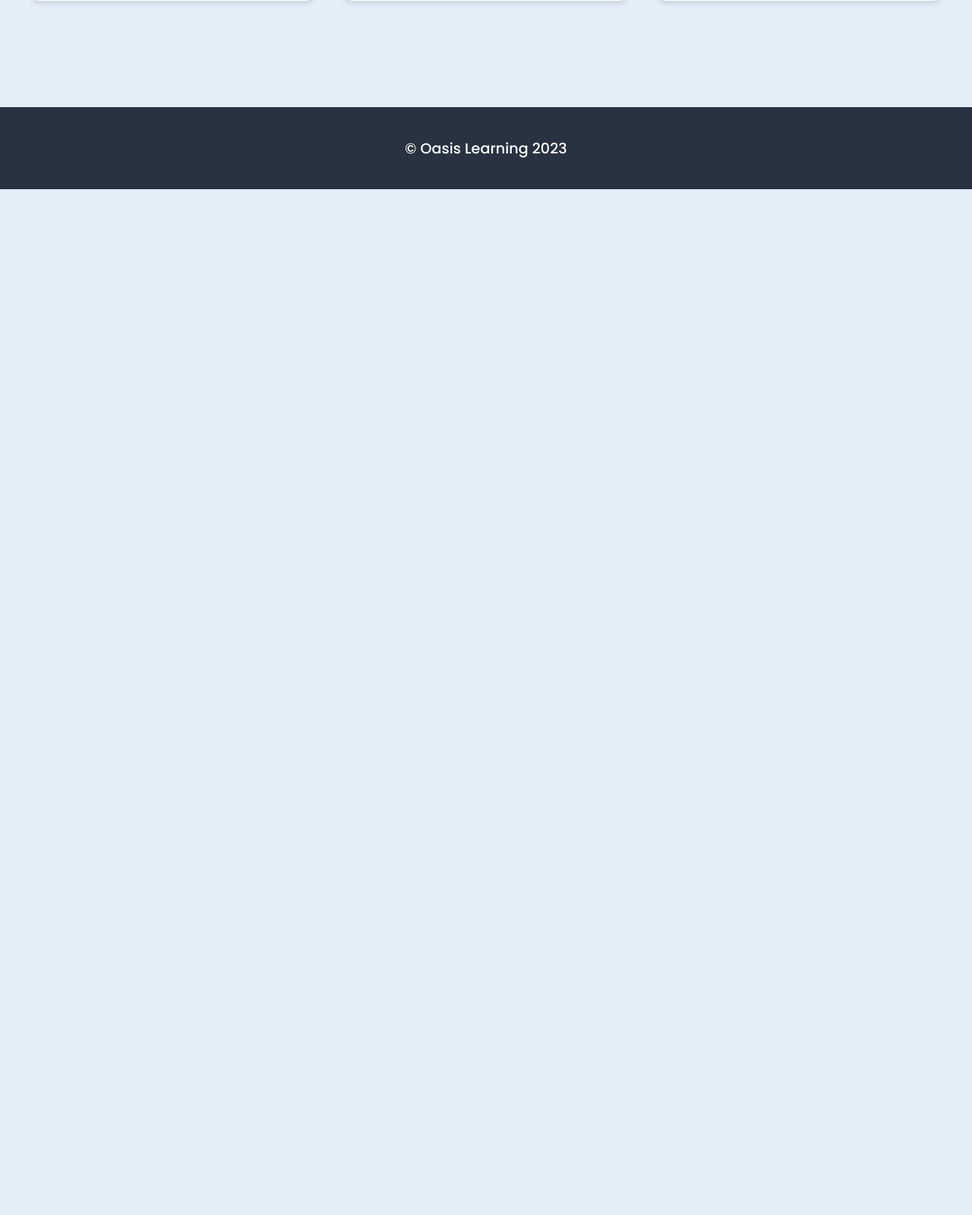
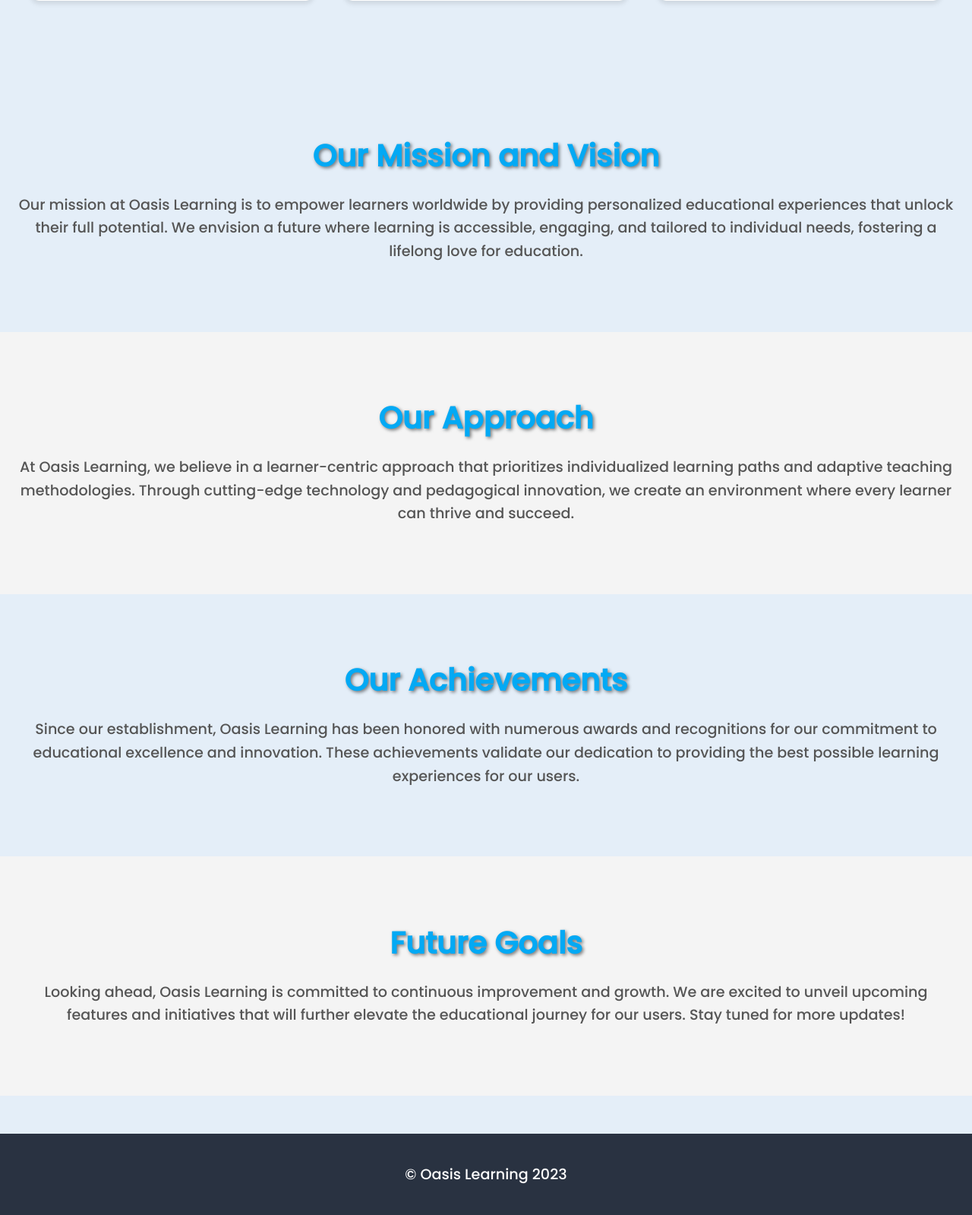
Before and after one commit to HamzaSajjad141/FYP_OASIS_LEARNING, a Django app: page /About/ in a window 1280 px wide. Shown: the part 929-2528 px from the top of the page at 76% size. Before the commit the page ends 1178 px from the top, so only its background shows below. Run offline with Django 4.2, Linux system fonts and the light colour scheme; a user stored in the database is signed in.

Commit message:
Update About.html

```diff
--- a/oasisProject/oasisApp/templates/About.html
+++ b/oasisProject/oasisApp/templates/About.html
@@ -137,6 +137,61 @@
         .footer-copyright {
             font-size: 1.2em;
         }
+
+
+        /* Add this CSS below the existing styles */
+
+/* Section Titles */
+.section-title {
+    font-size: 2.5em;
+    margin-bottom: 20px;
+    font-family: 'Poppins', sans-serif;
+    color: #03A9F4;
+    text-shadow: 2px 2px 4px rgba(0, 0, 0, 0.5);
+}
+
+/* Section Descriptions */
+.section-description {
+    font-size: 1.2em;
+    color: #555;
+    line-height: 1.6;
+    margin-bottom: 40px;
+    font-family: 'Poppins', sans-serif;
+}
+
+/* About Us Mission */
+.about-us-mission {
+    padding: 50px 20px;
+    text-align: center;
+}
+
+/* About Us Approach */
+.about-us-approach {
+    padding: 50px 20px;
+    background-color: #F4F4F4;
+    text-align: center;
+}
+
+/* About Us Achievements */
+.about-us-achievements {
+    padding: 50px 20px;
+    text-align: center;
+}
+
+/* About Us Testimonials */
+.about-us-testimonials {
+    padding: 50px 20px;
+    background-color: #F4F4F4;
+    text-align: center;
+}
+
+/* About Us Future Goals */
+.about-us-future-goals {
+    padding: 50px 20px;
+    text-align: center;
+    background-color: #F4F4F4;
+}
+
     </style>
 
 </head>
@@ -189,6 +244,38 @@
         </div>
     </div>
 
+
+
+    <!-- Add this section below the existing content -->
+<div class="about-us-mission">
+    <h2 class="section-title">Our Mission and Vision</h2>
+    <p class="section-description">
+        Our mission at Oasis Learning is to empower learners worldwide by providing personalized educational experiences that unlock their full potential. We envision a future where learning is accessible, engaging, and tailored to individual needs, fostering a lifelong love for education.
+    </p>
+</div>
+
+<div class="about-us-approach">
+    <h2 class="section-title">Our Approach</h2>
+    <p class="section-description">
+        At Oasis Learning, we believe in a learner-centric approach that prioritizes individualized learning paths and adaptive teaching methodologies. Through cutting-edge technology and pedagogical innovation, we create an environment where every learner can thrive and succeed.
+    </p>
+</div>
+
+<div class="about-us-achievements">
+    <h2 class="section-title">Our Achievements</h2>
+    <p class="section-description">
+        Since our establishment, Oasis Learning has been honored with numerous awards and recognitions for our commitment to educational excellence and innovation. These achievements validate our dedication to providing the best possible learning experiences for our users.
+    </p>
+</div>
+
+<div class="about-us-future-goals">
+    <h2 class="section-title">Future Goals</h2>
+    <p class="section-description">
+        Looking ahead, Oasis Learning is committed to continuous improvement and growth. We are excited to unveil upcoming features and initiatives that will further elevate the educational journey for our users. Stay tuned for more updates!
+    </p>
+</div>
+
+
     <footer class="footer">
         <p class="footer-copyright">&copy; Oasis Learning 2023</p>
     </footer>
```
